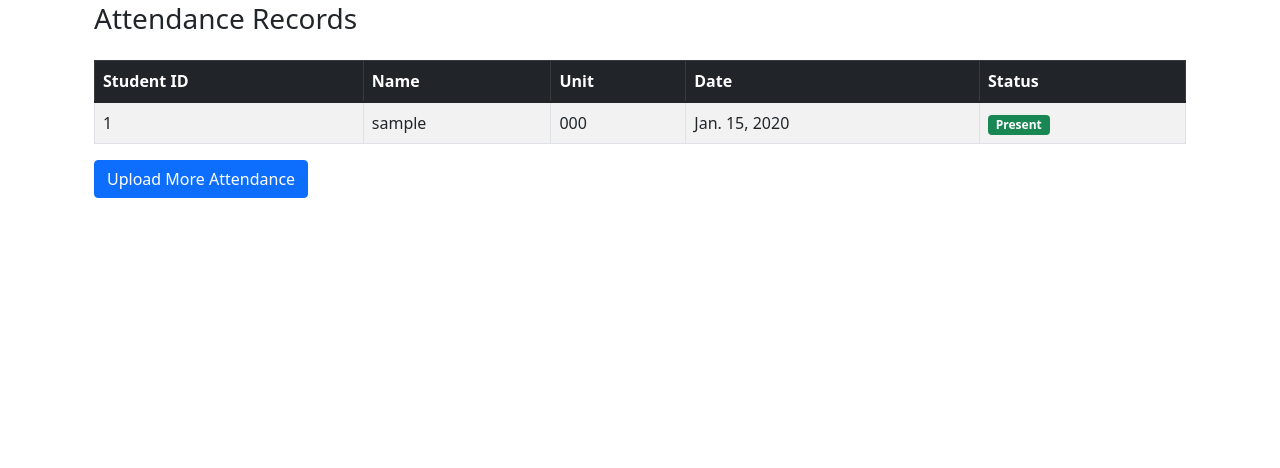
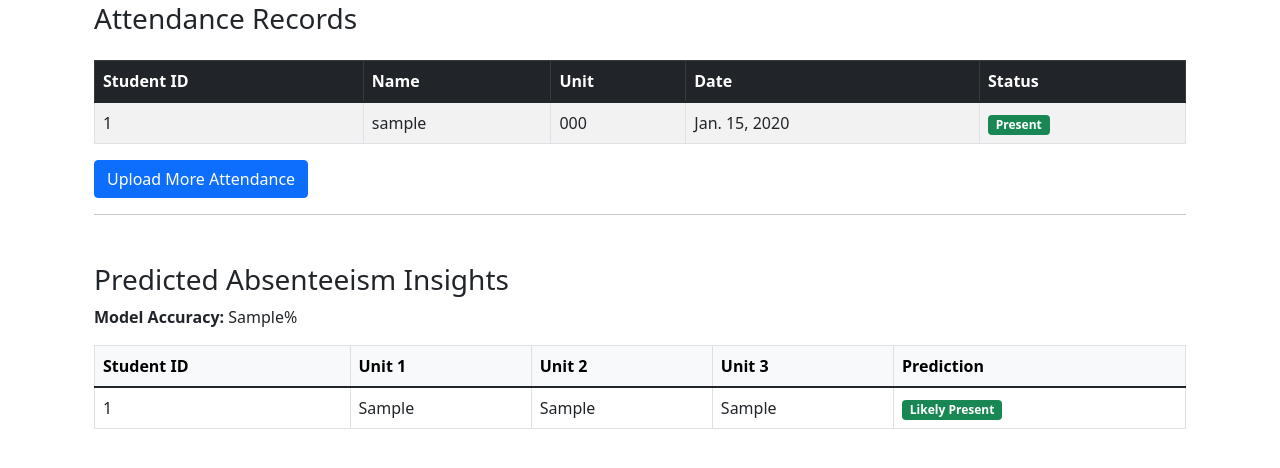
Before and after one commit to kUhlmoon/attendance_tracking_system, a Django app: template attendance/templates/attendance/attendance_dashboard.html in a window 1280 px wide. Shown: the part 164-632 px from the top of the page. Run offline with Django 5.2, Linux system fonts and the light colour scheme; tables that the repository leaves empty hold one stand-in row (values such as "Sample post"); the template is opened without the code that fills it: values that come from a table or form of the project are taken from there, most other values are stand-ins (such as "Sample title", 1, 10 or a date in 2020).

```diff
--- a/attendance/models.py
+++ b/attendance/models.py
@@ -1,3 +1,4 @@
+# attendance/models.py
 from django.db import models
 from django.conf import settings
 from users.models import CustomUser
@@ -14,12 +15,13 @@ class Student(models.Model):
 class Unit(models.Model):
     code = models.CharField(max_length=20, unique=True)
     name = models.CharField(max_length=100)
+
+    # Remove limit_choices_to from the lecturer field
     lecturer = models.ForeignKey(
         CustomUser,
         on_delete=models.CASCADE,
         null=True,
         blank=True,
-        limit_choices_to={'role': 'tutor'}
     )
     students = models.ManyToManyField(
         CustomUser,
--- a/attendance/templates/attendance/attendance_dashboard.html
+++ b/attendance/templates/attendance/attendance_dashboard.html
@@ -1,10 +1,9 @@
-<!-- attendance/templates/attendance/attendance_dashboard.html -->
 
 {% extends "attendance/base.html" %}
 
 {% block content %}
 <div class="container mt-5">
-    <h2 class="mb-4">{{ welcome_message }}</h2>  <!-- Display personalized welcome message -->
+    <h2 class="mb-4">{{ welcome_message }}</h2>
 
     <h3 class="mb-4">Attendance Records</h3>
 
@@ -48,5 +47,38 @@
     <div class="mt-3">
         <a href="{% url 'attendance:upload_attendance_csv' %}" class="btn btn-primary">Upload More Attendance</a>
     </div>
+
+    <hr>
+    <h3 class="mt-5">Predicted Absenteeism Insights</h3>
+    <p><strong>Model Accuracy:</strong> {{ prediction_accuracy }}%</p>
+
+    <table class="table table-hover table-bordered">
+        <thead class="table-light">
+            <tr>
+                <th>Student ID</th>
+                <th>Unit 1</th>
+                <th>Unit 2</th>
+                <th>Unit 3</th>
+                <th>Prediction</th>
+            </tr>
+        </thead>
+        <tbody>
+            {% for row in prediction_results %}
+            <tr>
+                <td>{{ row.student_id }}</td>
+                <td>{{ row.unit1 }}</td>
+                <td>{{ row.unit2 }}</td>
+                <td>{{ row.unit3 }}</td>
+                <td>
+                    {% if row.prediction == 1 %}
+                    <span class="badge bg-danger">Likely Absent</span>
+                    {% else %}
+                    <span class="badge bg-success">Likely Present</span>
+                    {% endif %}
+                </td>
+            </tr>
+            {% endfor %}
+        </tbody>
+    </table>
 </div>
 {% endblock %}
--- a/users/models.py
+++ b/users/models.py
@@ -12,6 +12,9 @@ class CustomUser(AbstractUser):
     student_id = models.CharField(max_length=20, unique=True, null=True, blank=True)
     role = models.CharField(max_length=10, choices=ROLE_CHOICES, default='student')
     is_active = models.BooleanField(default=True)
+
+    units = models.ManyToManyField("attendance.Unit", related_name="lecturers", blank=True)
+
     @property
     def is_student(self):
         return self.role == 'student'
```
Also changed, not shown: attendance/views.py (+37 -5 lines), attendance/migrations/0007_alter_unit_lecturer.py (added), users/migrations/0004_customuser_units.py (added).
